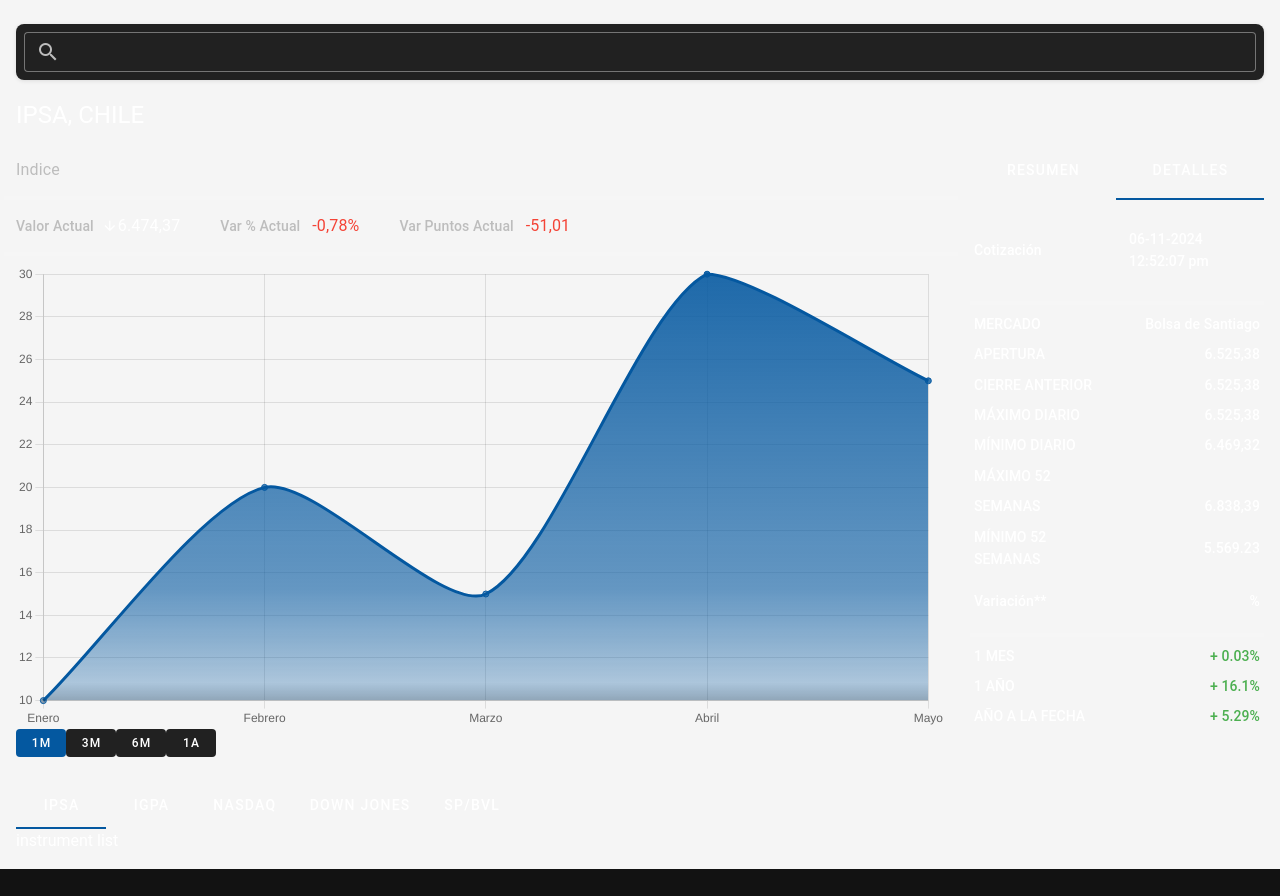
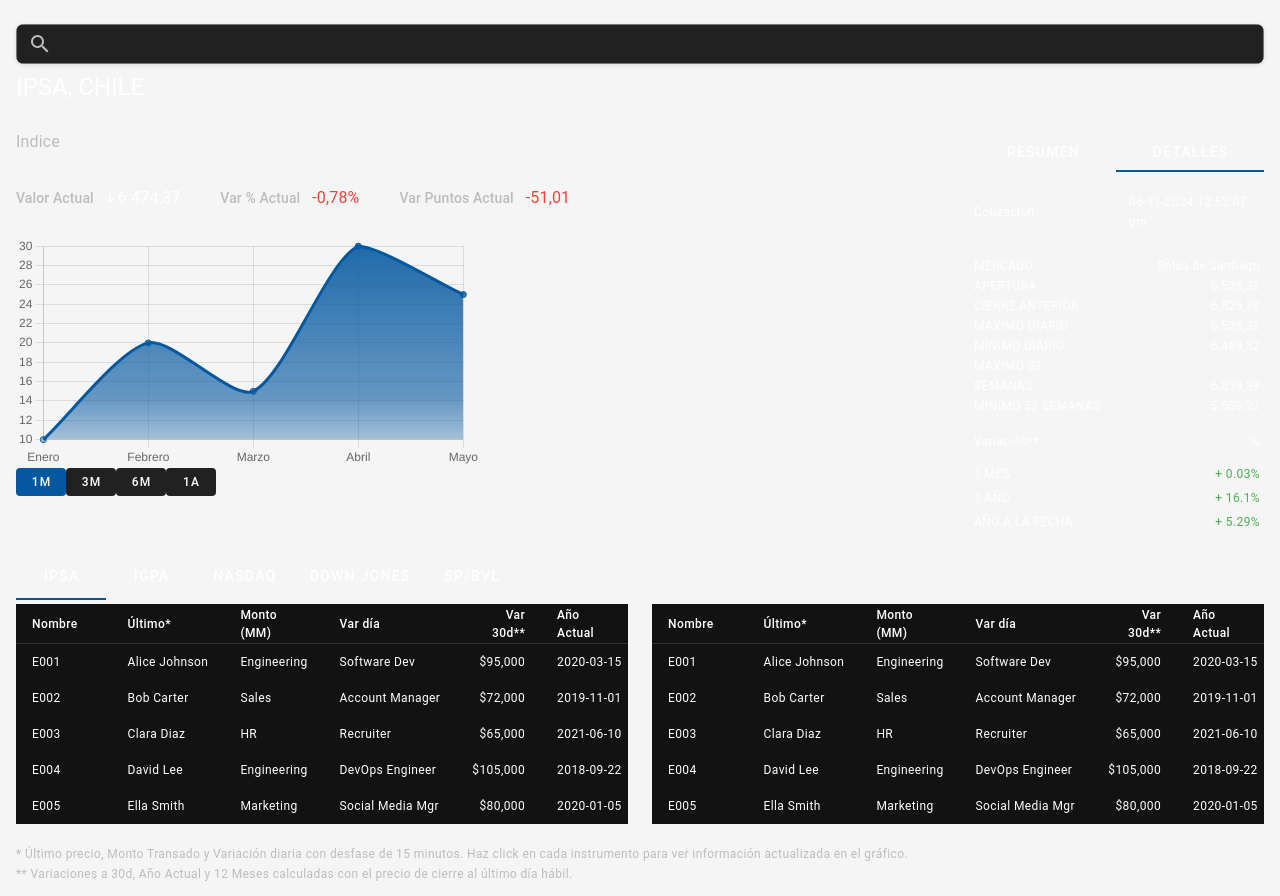
Before and after one commit to vyrusjm/vuetify-finance-dashboard, a Vue app: page / in a window 1280 px wide. Before the commit the page ends 869 px from the top, so only its background shows below. Built offline with nearby package versions, Linux system fonts and the light colour scheme.

Commit message:
feat: complete UI with dummy data

```diff
--- a/components.d.ts
+++ b/components.d.ts
@@ -7,7 +7,9 @@
 /* prettier-ignore */
 declare module 'vue' {
   export interface GlobalComponents {
+    AlertComponent: typeof import('./src/components/common/AlertComponent.vue')['default']
     ChartComponent: typeof import('./src/components/ChartComponent.vue')['default']
+    DetailsTabComponent: typeof import('./src/components/summary/DetailsTabComponent.vue')['default']
     HeaderComponent: typeof import('./src/components/HeaderComponent.vue')['default']
     HelloWorld: typeof import('./src/components/HelloWorld.vue')['default']
     InstrumentItemComponent: typeof import('./src/components/InstrumentItemComponent.vue')['default']
--- a/src/App.vue
+++ b/src/App.vue
@@ -15,13 +15,14 @@
         <v-row class="flex justify-center justify-space-between">
           <v-col cols="12" md="9">
             <header-component />
-            <chart-component/>
+            <chart-component class="w-50"/>
           </v-col>
           <v-col cols="12" md="3" class="mt-15">
             <summary-component />
           </v-col>
           <v-col cols="12">
             <tab-component />
+            <v-divider :thickness="4"></v-divider>
             <instrument-list-component />
           </v-col>
         </v-row>
--- a/src/components/ChartComponent.vue
+++ b/src/components/ChartComponent.vue
@@ -70,7 +70,7 @@
 </script>
 
 <template>
-  <div class="rounded-lg shadow-lg p-4">
+  <div class="rounded-lg shadow-lg p-4 mt-5">
     <Line  :data="chartData" :options="chartOptions" />
     <div class="d-flex">
         <v-btn
--- a/src/components/HeaderComponent.vue
+++ b/src/components/HeaderComponent.vue
@@ -1,7 +1,7 @@
 <script setup lang="ts">
 </script>
 <template>
-    <v-row class="my-2">
+    <v-row>
         <v-col cols="12">
             <span class="text-h5">IPSA, CHILE</span>
         </v-col>
--- a/src/components/InstrumentItemComponent.vue
+++ b/src/components/InstrumentItemComponent.vue
@@ -1,3 +1,65 @@
+
 <template>
-    <p>instrument item</p>
-</template>
+    <tr class="text-no-wrap">
+        <td>{{ instrument.id }}</td>
+        <td>{{ instrument.name }}</td>
+        <td>{{ instrument.department }}</td>
+        <td>{{ instrument.role }}</td>
+        <td
+          :class="{
+            'text-end': true,
+            'bg-success': instrument.salary > 80000,
+            'bg-warning': instrument.salary > 70000 && instrument.salary <= 80000,
+            'bg-error': instrument.salary <= 70000
+          }"
+          v-text="`$${instrument.salary.toLocaleString()}`"
+        ></td>
+        <td>{{ instrument.hireDate }}</td>
+        <td class="text-end">{{ instrument.hoursPerWeek }}</td>
+
+      </tr>
+  </template>
+
+  <script setup>
+  import { defineProps, defineEmits } from 'vue'
+
+  const props = defineProps({
+    instrument: {
+      type: Object,
+      required: true
+    },
+    isSelected: {
+      type: Boolean,
+      default: false
+    }
+  })
+
+  const emit = defineEmits(['select'])
+
+  const onSelect = () => {
+    emit('select', props.instrument.id)
+  }
+
+  function formatPrice(price) {
+    return new Intl.NumberFormat('es-CL', {
+      style: 'currency',
+      currency: 'CLP',
+      maximumFractionDigits: 2
+    }).format(price)
+  }
+
+  function formatVariation(variation) {
+    return variation >= 0 ? `+${variation.toFixed(2)}` : variation.toFixed(2)
+  }
+
+  function formatPercentage(percentage) {
+    return percentage >= 0 ? `+${percentage.toFixed(2)}%` : `${percentage.toFixed(2)}%`
+  }
+  </script>
+
+  <style scoped>
+  .instrument-symbol {
+    font-weight: bold;
+    min-width: 80px;
+  }
+  </style>
--- a/src/components/InstrumentListComponent.vue
+++ b/src/components/InstrumentListComponent.vue
@@ -1,3 +1,132 @@
+<script setup lang="ts">
+import InstrumentItemComponent from "@/components/InstrumentItemComponent.vue";
+
+const headers = [
+  { title: "Nombre", key: "id", align: "start" },
+  { title: "Último*", key: "name" },
+  { title: "Monto (MM)", key: "department" },
+  { title: "Var día", key: "role" },
+  { title: "Var 30d**", key: "salary", align: "end" },
+  { title: "Año Actual", key: "hireDate" },
+  { title: "12 Meses", key: "score", align: "end" },
+];
+const employees = [
+  {
+    id: "E001",
+    name: "Alice Johnson",
+    department: "Engineering",
+    role: "Software Dev",
+    salary: 95000,
+    hireDate: "2020-03-15",
+    hoursPerWeek: 40,
+    location: "New York",
+    status: "Full-Time",
+    score: 4.5,
+  },
+  {
+    id: "E002",
+    name: "Bob Carter",
+    department: "Sales",
+    role: "Account Manager",
+    salary: 72000,
+    hireDate: "2019-11-01",
+    hoursPerWeek: 35,
+    location: "Chicago",
+    status: "Full-Time",
+    score: 4.2,
+  },
+  {
+    id: "E003",
+    name: "Clara Diaz",
+    department: "HR",
+    role: "Recruiter",
+    salary: 65000,
+    hireDate: "2021-06-10",
+    hoursPerWeek: 32,
+    location: "Remote",
+    status: "Part-Time",
+    score: 4.0,
+  },
+  {
+    id: "E004",
+    name: "David Lee",
+    department: "Engineering",
+    role: "DevOps Engineer",
+    salary: 105000,
+    hireDate: "2018-09-22",
+    hoursPerWeek: 40,
+    location: "San Francisco",
+    status: "Full-Time",
+    score: 4.7,
+  },
+  {
+    id: "E005",
+    name: "Ella Smith",
+    department: "Marketing",
+    role: "Social Media Mgr",
+    salary: 80000,
+    hireDate: "2020-01-05",
+    hoursPerWeek: 38,
+    location: "Los Angeles",
+    status: "Full-Time",
+    score: 4.3,
+  },
+];
+</script>
 <template>
-    instrument list
+  <v-row>
+    <v-col cols="6">
+      <v-data-table
+        :headers="headers"
+        :items="employees"
+        class="text-caption"
+        density="compact"
+        item-value="name"
+        hide-default-footer
+        hover
+        multi-sort
+      >
+        <template v-slot:item="{ item }">
+          <instrument-item-component :instrument="item" />
+        </template>
+      </v-data-table>
+    </v-col>
+    <v-col cols="6">
+      <v-data-table
+        :headers="headers"
+        :items="employees"
+        class="text-caption"
+        density="compact"
+        item-value="name"
+        hide-default-footer
+        hover
+        multi-sort
+      >
+        <template v-slot:item="{ item }">
+          <instrument-item-component :instrument="item" />
+        </template>
+      </v-data-table>
+    </v-col>
+    <v-col cols="12" class="text-caption text-grey-lighten-1 py-2">
+      <p>
+        * Último precio, Monto Transado y Variación diaria con desfase de 15
+        minutos. Haz click en cada instrumento para ver información actualizada
+        en el gráfico.
+      </p>
+      <p>
+        ** Variaciones a 30d, Año Actual y 12 Meses calculadas con el precio de
+        cierre al último día hábil.
+      </p>
+    </v-col>
+  </v-row>
 </template>
+
+<style>
+.v-data-table th {
+  background-color: #121212 !important;
+}
+.v-data-table td {
+  border-bottom: none !important;
+  background-color: #121212 !important;
+}
+</style>
--- a/src/components/SearchBarComponent.vue
+++ b/src/components/SearchBarComponent.vue
@@ -7,7 +7,7 @@
 }
 </script>
 <template>
-    <v-card flat class="pa-2">
+    <v-card flat class="mb-2">
       <v-text-field
         v-model="searchText"
         density="compact"
--- a/src/components/SummaryComponent.vue
+++ b/src/components/SummaryComponent.vue
@@ -1,4 +1,6 @@
 <script setup lang="ts">
+import TabDetails from "@/components/summary/DetailsTabComponent.vue";
+import AlertComponent from "@/components/common/AlertComponent.vue";
 import { ref } from "vue";
 const tabs = [
   { label: "Resumen", value: "resume" },
@@ -68,7 +70,7 @@
       slider-color="#0458a0"
       v-model="activeTab"
       fixed-tabs
-      height="60"
+      height="40"
       @update:model-value="onTabChange(activeTab)"
     >
       <v-tab v-for="tab in tabs" :key="tab.value" :value="tab.value">
@@ -76,42 +78,17 @@
       </v-tab>
     </v-tabs>
     <v-tabs-window v-model="activeTab">
-      <v-tabs-window-item value="resume"> resumen </v-tabs-window-item>
-      <v-tabs-window-item value="details" class="text-subtitle-2 pb-1">
-        <v-row class="d-flex align-center py-7 px-1">
-          <v-col cols="6">
-            <p>Cotización</p>
-          </v-col>
-          <v-col cols="6">
-            <p>06-11-2024 12:52:07 pm</p>
-          </v-col>
-        </v-row>
-        <v-divider class="mb-4" :thickness="4"></v-divider>
-        <v-row v-for="(detail, index) in detailsContent" :key="index" class="d-flex align-center px-1">
-          <v-col class="py-1" cols="6">
-            <p>{{ detail.title }}</p>
-          </v-col>
-          <v-col class="d-flex justify-end py-1" cols="6">
-            <p>{{ detail.value }}</p>
-          </v-col>
-        </v-row>
-        <v-row class="d-flex align-center py-1 px-1">
-          <v-col cols="6">
-            <p>Variación**</p>
-          </v-col>
-          <v-col class="d-flex justify-end" cols="6">
-            <p>%</p>
-          </v-col>
-        </v-row>
-        <v-divider class="my-4" :thickness="4"></v-divider>
-        <v-row v-for="(time, indexInTime) in detailsInTime" :key="indexInTime" class="d-flex align-center px-1">
-          <v-col class="py-1" cols="6">
-            <p>{{ time.title }}</p>
-          </v-col>
-          <v-col class="d-flex justify-end py-1 " cols="6">
-            <p :class="time.value > 0 ? 'text-green':'text-red'">{{ `${time.value >= 0 ? '+':'-'} ${time.value}%`}} </p>
-          </v-col>
-        </v-row>
+      <v-tabs-window-item value="resume">
+        <alert-component
+            message="Falta información en la imagen"
+            type="info"
+        />
+      </v-tabs-window-item>
+      <v-tabs-window-item value="details" class="text-caption pb-1">
+        <tab-details
+            :details="detailsContent"
+            :detailsInTime="detailsInTime"
+        />
       </v-tabs-window-item>
     </v-tabs-window>
   </div>
--- /dev/null
+++ b/src/components/common/AlertComponent.vue
@@ -0,0 +1,16 @@
+<script setup lang="ts">
+import { defineProps } from "vue";
+const props = defineProps<{
+  type?: "info" | "success" | "warning" | "error";
+  message: string;
+}>();
+</script>
+<template>
+    <v-alert
+        :type="type"
+        variant="tonal"
+        class="mx-4"
+      >
+        {{ message }}
+    </v-alert>
+</template>
--- /dev/null
+++ b/src/components/summary/DetailsTabComponent.vue
@@ -0,0 +1,61 @@
+<script setup lang="ts">
+import { defineProps } from "vue";
+const props = defineProps({
+  details: {
+    type: Object,
+    required: true,
+  },
+  detailsInTime: {
+    type: Object,
+    required: true,
+  },
+});
+</script>
+<template>
+  <div>
+    <v-row class="d-flex align-center py-5 px-1">
+      <v-col cols="6">
+        <p>Cotización</p>
+      </v-col>
+      <v-col class="d-flex justify-end" cols="6">
+        <p>06-11-2024 12:52:07 pm</p>
+      </v-col>
+    </v-row>
+    <v-divider class="mb-3" :thickness="4"></v-divider>
+    <v-row
+      v-for="(detail, index) in details"
+      :key="index"
+      class="d-flex align-center px-1"
+    >
+      <v-col class="py-0" cols="6">
+        <p>{{ detail.title }}</p>
+      </v-col>
+      <v-col class="d-flex justify-end py-0" cols="6">
+        <p>{{ detail.value }}</p>
+      </v-col>
+    </v-row>
+    <v-row class="d-flex align-center py-1 px-1">
+      <v-col cols="6">
+        <p>Variación**</p>
+      </v-col>
+      <v-col class="d-flex justify-end" cols="6">
+        <p>%</p>
+      </v-col>
+    </v-row>
+    <v-divider class="my-2" :thickness="4"></v-divider>
+    <v-row
+      v-for="(time, indexInTime) in detailsInTime"
+      :key="indexInTime"
+      class="d-flex align-center px-1 pb-1"
+    >
+      <v-col class="py-0" cols="6">
+        <p>{{ time.title }}</p>
+      </v-col>
+      <v-col class="d-flex justify-end py-0" cols="6">
+        <p :class="time.value > 0 ? 'text-green' : 'text-red'">
+          {{ `${time.value >= 0 ? "+" : "-"} ${time.value}%` }}
+        </p>
+      </v-col>
+    </v-row>
+  </div>
+</template>
```
